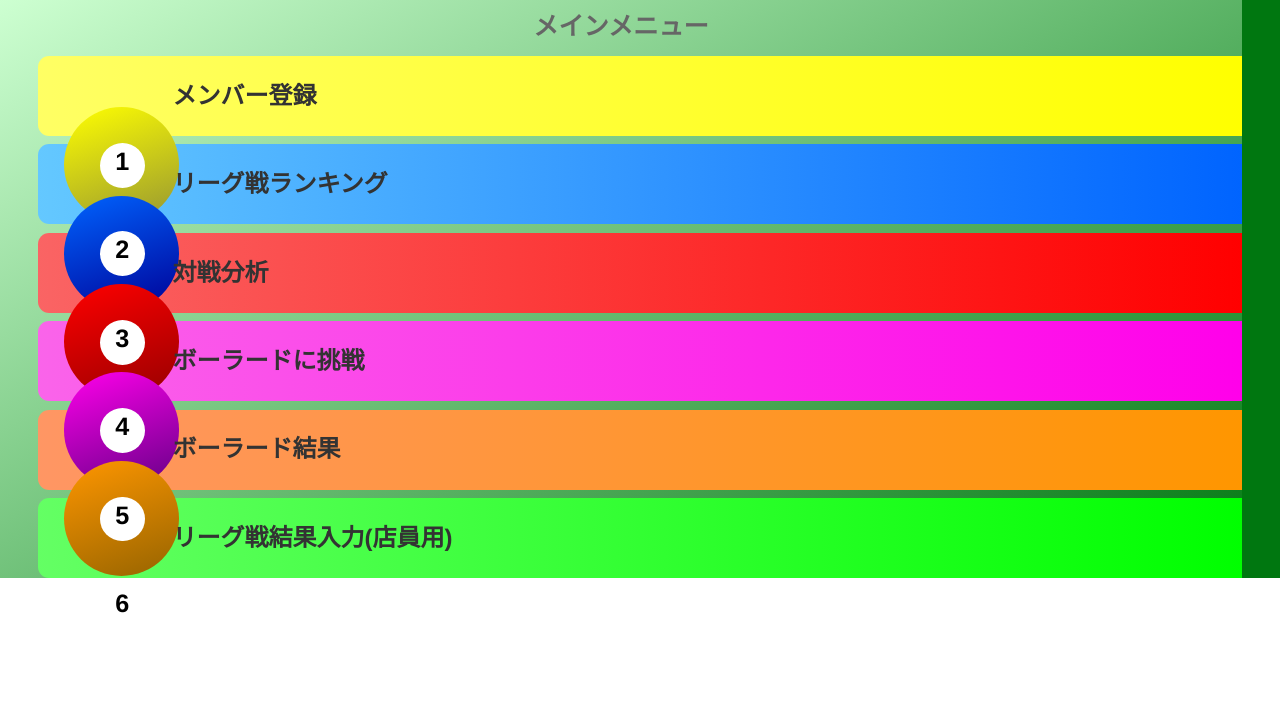
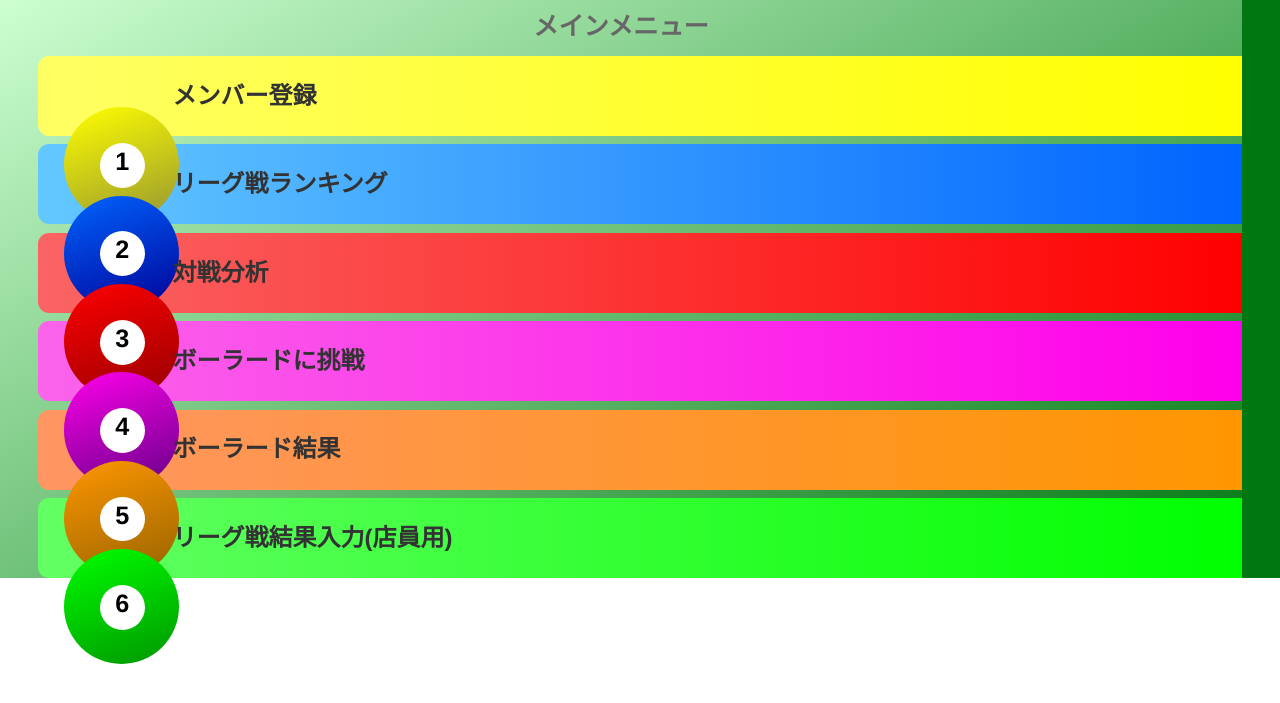
Before and after one commit to tetsuwrx/b-path-league, a PHP site: template web/views/index.twig in a window 1280 px wide. Shown: the top 703 px of the page. Run offline with PHP 8.4, Linux system fonts and the light colour scheme; the template is opened without the code that fills it, so the values that code supplies are empty; some libraries are stand-ins or nearby versions.

Commit message:
Update index.twig

```diff
--- a/web/views/index.twig
+++ b/web/views/index.twig
@@ -58,7 +58,7 @@
       <div class="main">
         <input class="mainsubmit" type="submit" name="a1" value="リーグ戦結果入力(店員用)">
       </div>
-      <div class="mainball" background:linear-gradient(160deg, rgb(0, 255, 0), rgb(0, 150, 0));>
+      <div class="mainball" style="background:linear-gradient(160deg, rgb(0, 255, 0), rgb(0, 150, 0));">
         <div class="ballNumber">6</div>
       </div>
     </form>
```
